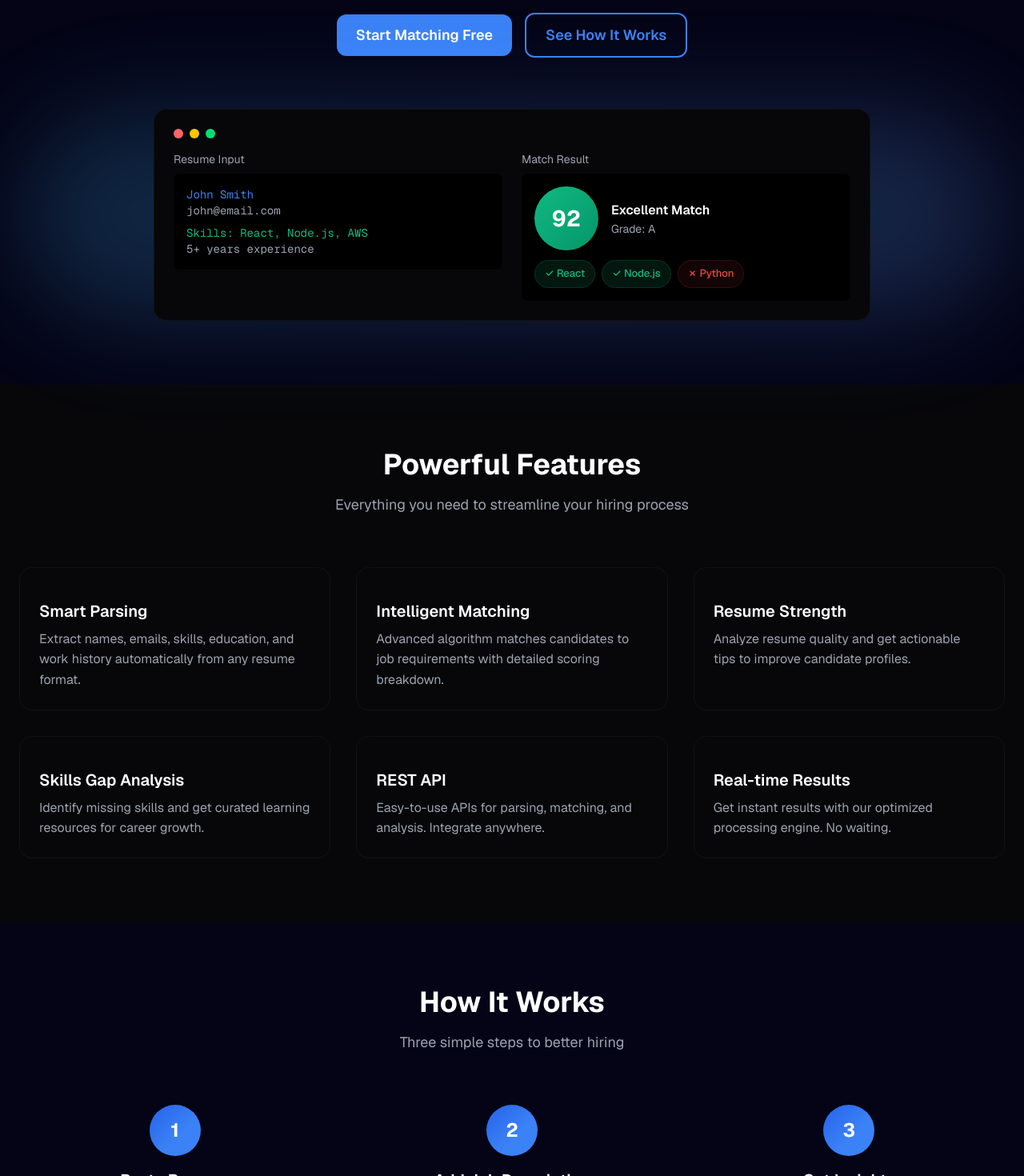
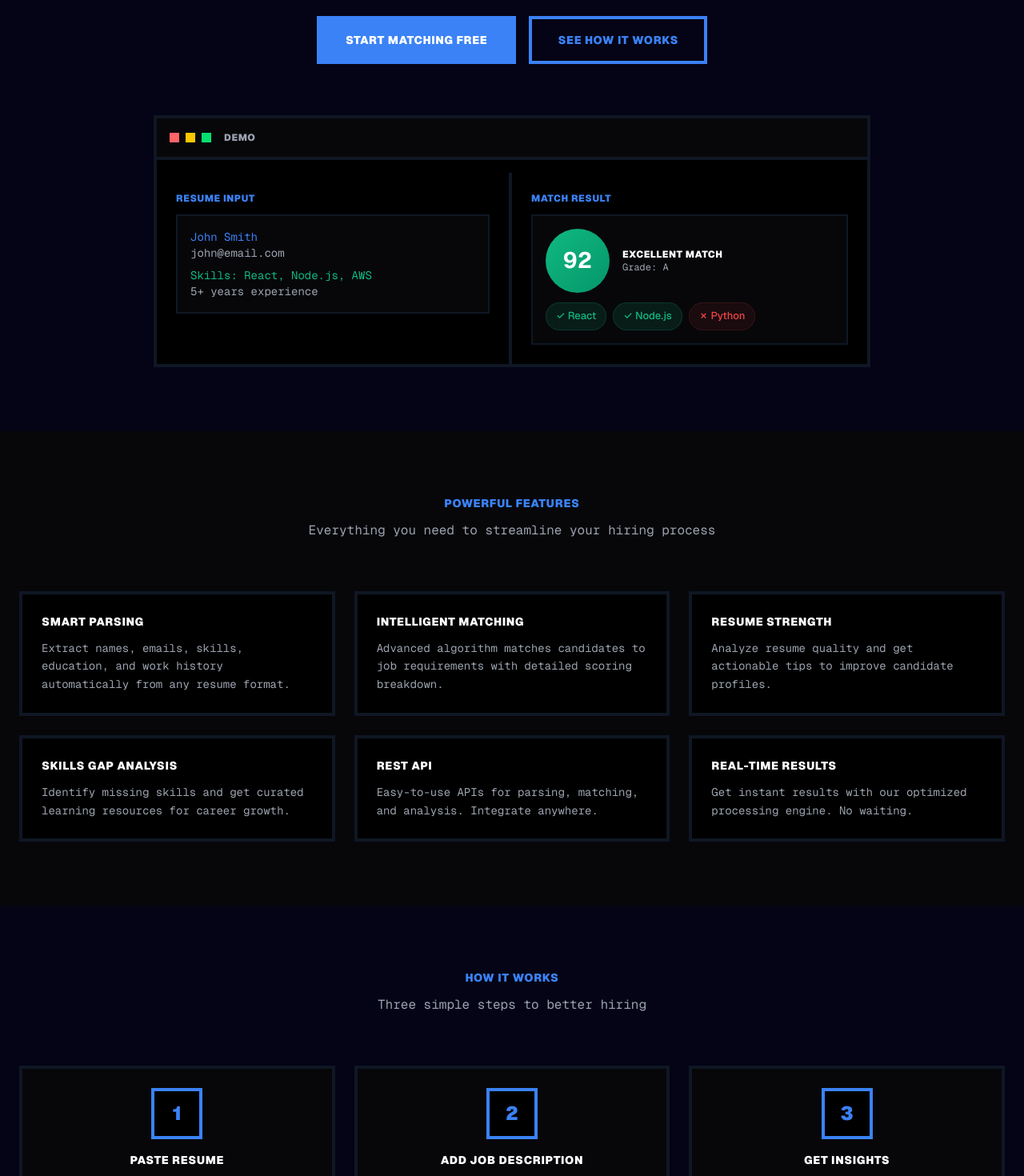
Before and after one commit to VedzKun/Applytics, a Next.js app in the folder applytics/: page / in a window 1280 px wide. Shown: the part 440-1910 px from the top of the page at 80% size. Built offline with nearby package versions, Linux system fonts and the light colour scheme.

Commit message:
UI changes

```diff
--- a/applytics/app/page.tsx
+++ b/applytics/app/page.tsx
@@ -49,52 +49,52 @@ export default function Home() {
         <div className="max-w-7xl mx-auto text-center">
 
 
-          <h1 className="text-5xl md:text-7xl font-bold mb-6 leading-tight animate-fade-in">
+          <h1 className="text-5xl md:text-7xl font-black mb-6 leading-tight animate-fade-in uppercase tracking-tight">
             Match <span className="gradient-text">Talent</span> to<br />
             Opportunity Instantly
           </h1>
 
-          <p className="text-xl text-[var(--muted)] max-w-2xl mx-auto mb-10 animate-fade-in" style={{animationDelay: '0.1s'}}>
+          <p className="text-base md:text-lg text-[var(--muted)] max-w-2xl mx-auto mb-10 animate-fade-in font-mono leading-relaxed" style={{animationDelay: '0.1s'}}>
             Parse resumes intelligently, extract key skills, and match candidates to job
             descriptions with our advanced matching algorithm. Get actionable insights in seconds.
           </p>
 
           <div className="flex flex-col sm:flex-row items-center justify-center gap-4 animate-fade-in" style={{animationDelay: '0.2s'}}>
-            <Link href="/dashboard" className="btn btn-primary text-lg px-8 py-4">
+            <Link href="/dashboard" className="border-4 border-[var(--primary)] bg-[var(--primary)] text-white font-black uppercase tracking-wider text-sm px-8 py-4 transition-all hover:bg-[var(--primary-dark)] hover:border-[var(--primary-dark)]">
               Start Matching Free
             </Link>
-            <Link href="#how-it-works" className="btn btn-secondary text-lg px-8 py-4">
+            <Link href="#how-it-works" className="border-4 border-[var(--primary)] bg-transparent text-[var(--primary)] font-black uppercase tracking-wider text-sm px-8 py-4 transition-all hover:bg-[var(--primary)] hover:text-white">
               See How It Works
             </Link>
           </div>
 
           {/* Hero Visual */}
           <div className="mt-16 relative animate-fade-in" style={{animationDelay: '0.3s'}}>
-            <div className="absolute inset-0 gradient-bg-animated opacity-20 blur-3xl rounded-full"></div>
-            <div className="relative card max-w-4xl mx-auto overflow-hidden">
-              <div className="flex items-center gap-2 mb-4">
-                <div className="w-3 h-3 rounded-full bg-red-400"></div>
-                <div className="w-3 h-3 rounded-full bg-yellow-400"></div>
-                <div className="w-3 h-3 rounded-full bg-green-400"></div>
+            <div className="relative border-4 border-[var(--border)] bg-[var(--background)] max-w-4xl mx-auto overflow-hidden">
+              <div className="flex items-center gap-2 mb-4 p-4 bg-[var(--card-bg)] border-b-4 border-[var(--border)]">
+                <div className="w-3 h-3 bg-red-400"></div>
+                <div className="w-3 h-3 bg-yellow-400"></div>
+                <div className="w-3 h-3 bg-green-400"></div>
+                <span className="ml-2 text-xs font-black uppercase tracking-wider text-[var(--muted)]">Demo</span>
               </div>
-              <div className="grid md:grid-cols-2 gap-6">
-                <div className="text-left">
-                  <div className="text-sm text-[var(--muted)] mb-2">Resume Input</div>
-                  <div className="bg-[var(--background)] rounded-lg p-4 text-sm font-mono">
+              <div className="grid md:grid-cols-2 gap-0">
+                <div className="text-left p-6 border-r-4 border-[var(--border)]">
+                  <div className="text-xs font-black uppercase tracking-wider mb-3 text-[var(--primary)]">Resume Input</div>
+                  <div className="bg-[var(--card-bg)] border-2 border-[var(--border)] p-4 text-sm font-mono">
                     <div className="text-[var(--primary)]">John Smith</div>
                     <div className="text-[var(--muted)]">john@email.com</div>
                     <div className="mt-2 text-[var(--secondary)]">Skills: React, Node.js, AWS</div>
                     <div className="text-[var(--muted)]">5+ years experience</div>
                   </div>
                 </div>
-                <div className="text-left">
-                  <div className="text-sm text-[var(--muted)] mb-2">Match Result</div>
-                  <div className="bg-[var(--background)] rounded-lg p-4">
+                <div className="text-left p-6">
+                  <div className="text-xs font-black uppercase tracking-wider mb-3 text-[var(--primary)]">Match Result</div>
+                  <div className="bg-[var(--card-bg)] border-2 border-[var(--border)] p-4">
                     <div className="flex items-center gap-4 mb-3">
                       <div className="score-badge score-a">92</div>
                       <div>
-                        <div className="font-semibold">Excellent Match</div>
-                        <div className="text-sm text-[var(--muted)]">Grade: A</div>
+                        <div className="font-black uppercase text-xs tracking-wider">Excellent Match</div>
+                        <div className="text-xs text-[var(--muted)] font-mono">Grade: A</div>
                       </div>
                     </div>
                     <div className="flex flex-wrap gap-2">
@@ -114,13 +114,13 @@ export default function Home() {
       <section id="features" className="py-20 px-6 bg-[var(--card-bg)]">
         <div className="max-w-7xl mx-auto">
           <div className="text-center mb-16">
-            <h2 className="text-4xl font-bold mb-4">Powerful Features</h2>
-            <p className="text-[var(--muted)] text-lg max-w-2xl mx-auto">
+            <h2 className="text-sm font-black uppercase tracking-wider mb-3 text-[var(--primary)]">Powerful Features</h2>
+            <p className="text-[var(--muted)] text-base max-w-2xl mx-auto font-mono">
               Everything you need to streamline your hiring process
             </p>
           </div>
 
-          <div className="grid md:grid-cols-3 gap-8">
+          <div className="grid md:grid-cols-3 gap-6">
             {[
               {
                 icon: "",
@@ -153,10 +153,9 @@ export default function Home() {
                 description: "Get instant results with our optimized processing engine. No waiting."
               }
             ].map((feature, i) => (
-              <div key={i} className="card animate-fade-in" style={{animationDelay: `${i * 0.1}s`}}>
-                <div className="text-4xl mb-4">{feature.icon}</div>
-                <h3 className="text-xl font-semibold mb-2">{feature.title}</h3>
-                <p className="text-[var(--muted)]">{feature.description}</p>
+              <div key={i} className="border-4 border-[var(--border)] bg-[var(--background)] p-6 animate-fade-in transition-all hover:border-[var(--primary)]" style={{animationDelay: `${i * 0.1}s`}}>
+                <h3 className="text-sm font-black uppercase tracking-wider mb-3">{feature.title}</h3>
+                <p className="text-[var(--muted)] text-sm font-mono leading-relaxed">{feature.description}</p>
               </div>
             ))}
           </div>
@@ -167,22 +166,22 @@ export default function Home() {
       <section id="how-it-works" className="py-20 px-6">
         <div className="max-w-7xl mx-auto">
           <div className="text-center mb-16">
-            <h2 className="text-4xl font-bold mb-4">How It Works</h2>
-            <p className="text-[var(--muted)] text-lg">Three simple steps to better hiring</p>
+            <h2 className="text-sm font-black uppercase tracking-wider mb-3 text-[var(--primary)]">How It Works</h2>
+            <p className="text-[var(--muted)] text-base font-mono">Three simple steps to better hiring</p>
           </div>
 
-          <div className="grid md:grid-cols-3 gap-8">
+          <div className="grid md:grid-cols-3 gap-6">
             {[
               { step: "1", title: "Paste Resume", desc: "Copy and paste resume text into the dashboard" },
               { step: "2", title: "Add Job Description", desc: "Enter the job requirements you're hiring for" },
               { step: "3", title: "Get Insights", desc: "Receive match score, skill analysis, and recommendations" },
             ].map((item, i) => (
-              <div key={i} className="text-center animate-fade-in" style={{animationDelay: `${i * 0.15}s`}}>
-                <div className="w-16 h-16 rounded-full gradient-bg text-white text-2xl font-bold flex items-center justify-center mx-auto mb-4">
+              <div key={i} className="text-center border-4 border-[var(--border)] bg-[var(--card-bg)] p-6 animate-fade-in transition-all hover:border-[var(--primary)]" style={{animationDelay: `${i * 0.15}s`}}>
+                <div className="w-16 h-16 border-4 border-[var(--primary)] bg-[var(--background)] text-[var(--primary)] text-2xl font-black flex items-center justify-center mx-auto mb-4">
                   {item.step}
                 </div>
-                <h3 className="text-xl font-semibold mb-2">{item.title}</h3>
-                <p className="text-[var(--muted)]">{item.desc}</p>
+                <h3 className="text-sm font-black uppercase tracking-wider mb-3">{item.title}</h3>
+                <p className="text-[var(--muted)] text-sm font-mono leading-relaxed">{item.desc}</p>
               </div>
             ))}
           </div>
```
